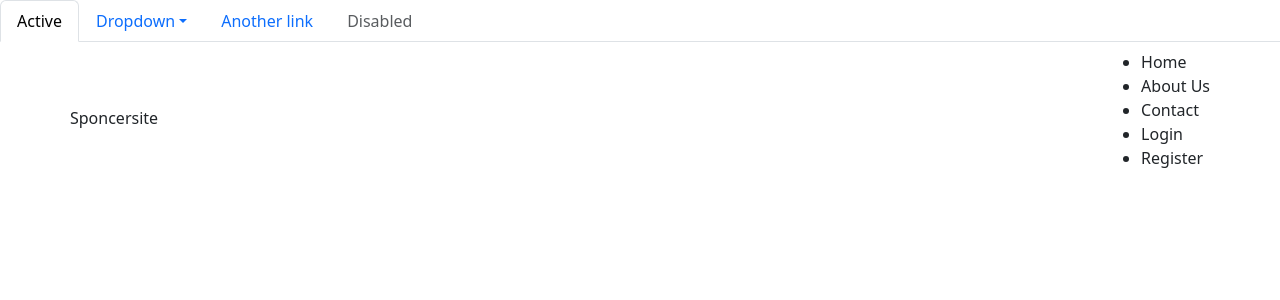
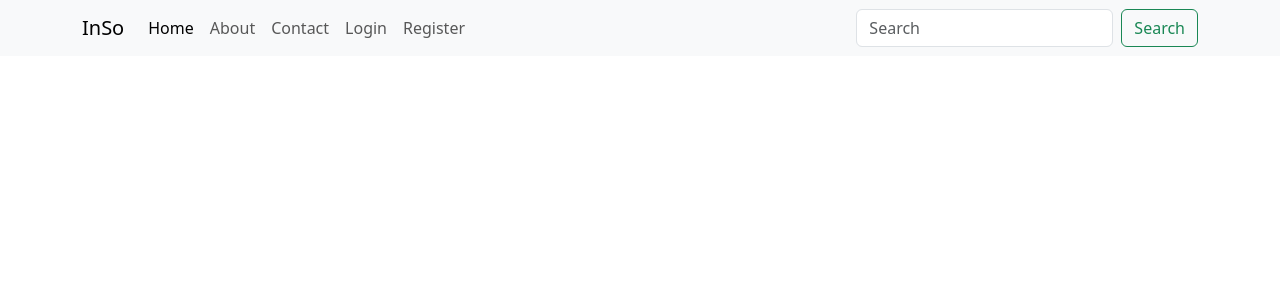
Before and after one commit to mohitrajrathor/SponcerLink, a Flask app: template app/templates/base.html in a window 1280 px wide. Shown: the top 300 px of the page. Run offline with Flask 3, Linux system fonts and the light colour scheme; the template is opened without the code that fills it, so the values that code supplies are empty.

Commit message:
bass tamplate created

```diff
--- a/app/templates/base.html
+++ b/app/templates/base.html
@@ -2,88 +2,74 @@
 <html lang="en">
 <head>
     <meta charset="UTF-8">
-    <meta name="viewport" content="width=device-width, initial-scale=1">
+    <meta name="viewport" content="width=device-width, initial-scale=1.0">
+    <!-- setting up css and js -->
     <link href="https://cdn.jsdelivr.net/npm/bootstrap@5.3.3/dist/css/bootstrap.min.css" rel="stylesheet" integrity="sha384-QWTKZyjpPEjISv5WaRU9OFeRpok6YctnYmDr5pNlyT2bRjXh0JMhjY6hW+ALEwIH" crossorigin="anonymous">
+    <link rel="stylesheet" href="{{ url_for('static', filename='style.css') }}">
 
-    <title>Influencer hub</title>
 
+    <!-- title setup -->
+    <title>{% block title %}{% endblock title %}</title>
 </head>
 <body>
-    <!-- Nav tabs -->
-    <ul
-        class="nav nav-tabs"
-        id="navId"
-        role="tablist"
+    <nav
+        class="navbar navbar-expand-sm navbar-light bg-light"
     >
-        <li class="nav-item">
-            <a
-                href="#tab1Id"
-                class="nav-link active"
-                data-bs-toggle="tab"
-                aria-current="page"
-                >Active</a
+        <div class="container">
+            <a class="navbar-brand" href="#">InSo</a>
+            <button
+                class="navbar-toggler d-lg-none"
+                type="button"
+                data-bs-toggle="collapse"
+                data-bs-target="#collapsibleNavId"
+                aria-controls="collapsibleNavId"
+                aria-expanded="false"
+                aria-label="Toggle navigation"
             >
-        </li>
-        <li class="nav-item dropdown">
-            <a
-                class="nav-link dropdown-toggle"
-                data-bs-toggle="dropdown"
-                href="#"
-                role="button"
-                aria-haspopup="true"
-                aria-expanded="false"
-                >Dropdown</a
-            >
-            <div class="dropdown-menu">
-                <a class="dropdown-item" href="#tab2Id">Action</a>
-                <a class="dropdown-item" href="#tab3Id">Another action</a>
-                <div class="dropdown-divider"></div>
-                <a class="dropdown-item" href="#tab4Id">Action</a>
+                <span class="navbar-toggler-icon"></span>
+            </button>
+            <div class="collapse navbar-collapse" id="collapsibleNavId">
+                <ul class="navbar-nav me-auto mt-2 mt-lg-0">
+                    <li class="nav-item">
+                        <a class="nav-link active" href="#" aria-current="page"
+                            >Home
+                            <span class="visually-hidden">(current)</span></a
+                        >
+                    </li>
+                    <li class="nav-item">
+                        <a class="nav-link" href="{{ url_for('about') }}">About</a>
+                    </li>
+                    <li class="nav-item">
+                        <a class="nav-link" href="{{ url_for('contact') }}">Contact</a>
+                    </li>
+                    <li class="nav-item">
+                        <a class="nav-link" href="{{ url_for('Auth.login') }}">Login</a>
+                    </li>
+                    <li class="nav-item">
+                        <a class="nav-link" href="{{ url_for('Auth.register') }}">Register</a>
+                    </li>
+
+                </ul>
+                <form class="d-flex my-2 my-lg-0">
+                    <input
+                        class="form-control me-sm-2"
+                        type="text"
+                        placeholder="Search"
+                    />
+                    <button
+                        class="btn btn-outline-success my-2 my-sm-0"
+                        type="submit"
+                    >
+                        Search
+                    </button>
+                </form>
             </div>
-        </li>
-        <li class="nav-item" role="presentation">
-            <a href="#tab5Id" class="nav-link" data-bs-toggle="tab"
-                >Another link</a
-            >
-        </li>
-        <li class="nav-item" role="presentation">
-            <a href="#" class="nav-link disabled" data-bs-toggle="tab"
-                >Disabled</a
-            >
-        </li>
-    </ul>
-
-    <!-- Tab panes -->
-    <div class="tab-content" id="myTabContent">
-        <div class="tab-pane fade show active" id="tab1Id" role="tabpanel">
-
         </div>
-        <div class="tab-pane fade" id="tab2Id" role="tabpanel"></div>
-        <div class="tab-pane fade" id="tab3Id" role="tabpanel"></div>
-        <div class="tab-pane fade" id="tab4Id" role="tabpanel"></div>
-        <div class="tab-pane fade" id="tab5Id" role="tabpanel"></div>
-    </div>
-
-    <!-- (Optional) - Place this js code after initializing bootstrap.min.js or bootstrap.bundle.min.js -->
-    <script>
-        var triggerEl = document.querySelector("#navId a");
-        bootstrap.Tab.getInstance(triggerEl).show(); // Select tab by name
-    </script>
-
-    <div class="navbar container">
-        <div class="logo">Sponcersite</div>
-        <div class="navlinks">
-            <ul class="">
-                <li>Home</li>
-                <li>About Us</li>
-                <li>Contact</li>
-                <li>Login</li>
-                <li>Register</li>
-            </ul>
-        </div>
-    </div>
+    </nav>
 
 
-    <script src="https://cdn.jsdelivr.net/npm/bootstrap@5.3.3/dist/js/bootstrap.bundle.min.js" integrity="sha384-YvpcrYf0tY3lHB60NNkmXc5s9fDVZLESaAA55NDzOxhy9GkcIdslK1eN7N6jIeHz" crossorigin="anonymous"></script>
+
+    <script src="https://cdn.jsdelivr.net/npm/@popperjs/core@2.11.8/dist/umd/popper.min.js" integrity="sha384-I7E8VVD/ismYTF4hNIPjVp/Zjvgyol6VFvRkX/vR+Vc4jQkC+hVqc2pM8ODewa9r" crossorigin="anonymous"></script>
+    <script src="https://cdn.jsdelivr.net/npm/bootstrap@5.3.3/dist/js/bootstrap.min.js" integrity="sha384-0pUGZvbkm6XF6gxjEnlmuGrJXVbNuzT9qBBavbLwCsOGabYfZo0T0to5eqruptLy" crossorigin="anonymous"></script>
 </body>
 </html>
```
